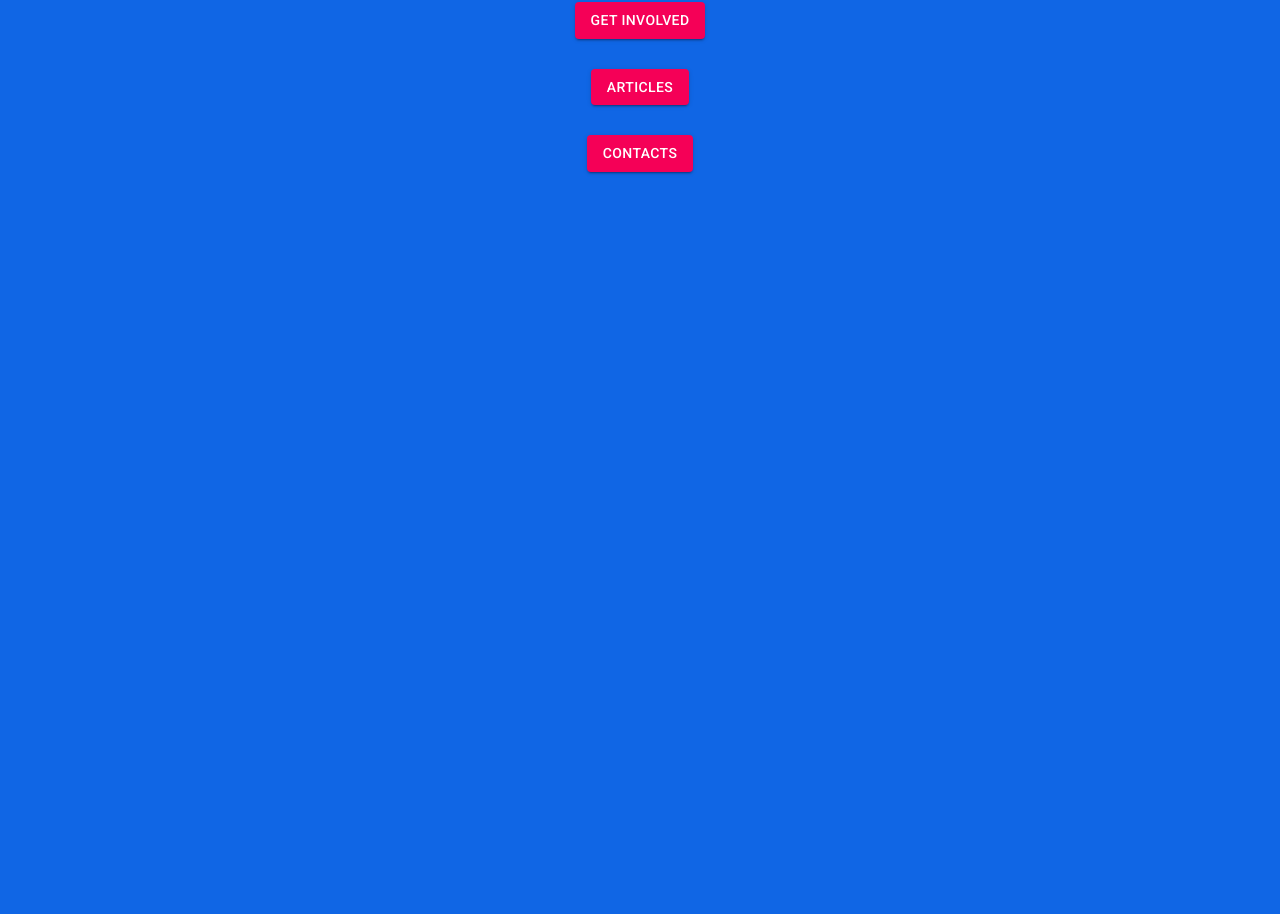
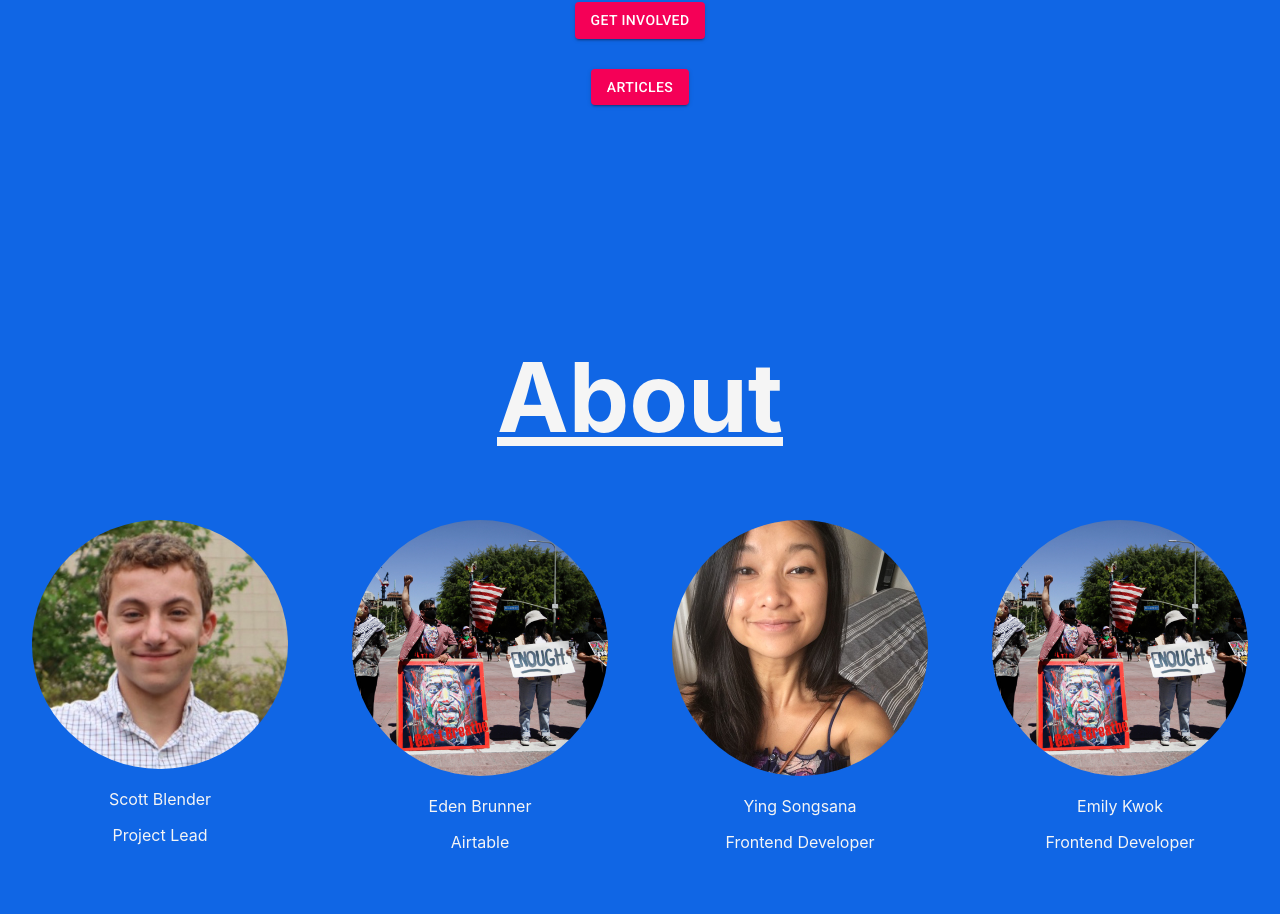
Before and after one commit to AirBLM/AirBLM-Website, a React (Create React App) app in the folder airblm/: page / in a window 1280 px wide. Shown: the part 1411-2325 px from the top of the page. Before the commit the page ends 1753 px from the top, so only its background shows below. Built offline with nearby package versions, Linux system fonts and the light colour scheme.

Commit message:
About section

```diff
--- a/airblm/src/App.js
+++ b/airblm/src/App.js
@@ -3,6 +3,7 @@ import './App.css';
 import Navbar from './Components/Navbar';
 import Welcome from './Components/Welcome';
 import Resources from './Components/Resources'
+import About from './Components/About';
 
 function App() {
   return (
@@ -12,7 +13,11 @@ function App() {
      <Welcome id='Welcome'></Welcome>
      </div>
      <Resources id='Resources'></Resources>
+     <div>
+       <About id="About"></About>
      </div>
+     </div>
+
   );
 }
 
--- /dev/null
+++ b/airblm/src/Components/About.css
@@ -0,0 +1,22 @@
+.About img{
+    border-radius: 50%;
+    width: calc(20vw)
+}
+.About{
+    display: grid;
+    grid-template-columns: auto auto auto auto;
+}
+.About p{
+    text-align: center;
+    color: whitesmoke;
+}
+
+.About_title{
+    font-size: 3em;
+    color: whitesmoke;
+    text-decoration: underline;
+}
+.About_email{
+    font-size: 2.5em;
+    color: whitesmoke;
+}
--- /dev/null
+++ b/airblm/src/Components/About.js
@@ -0,0 +1,26 @@
+import React from 'react'
+import './About.css'
+import Team from './Team_Photo'
+import Scott from '../assets/Scott.jpg'
+import Eden from '../assets/image.jpg'
+import Ying from '../assets/Ying.jpg'
+import Emily from '../assets/image.jpg'
+
+const About = () => {
+    return(
+        <div>
+        <div className='About_title'><h1>About</h1></div>
+        <div className='About'>
+        <Team photo = {Scott} name = 'Scott Blender' title = 'Project Lead'></Team>
+        <Team photo = {Eden} name = 'Eden Brunner' title = 'Airtable'></Team>
+        <Team photo = {Ying} name = 'Ying Songsana' title = 'Frontend Developer'></Team>
+        <Team photo = {Emily} name = 'Emily Kwok' title = 'Frontend Developer'></Team>
+        </div>
+        <div className = 'About_email'>
+            <p> For further questions, email us at airblm@gmail.com</p>
+        </div>
+        </div>
+    )
+}
+
+export default About;
--- /dev/null
+++ b/airblm/src/Components/Button.js
@@ -0,0 +1,32 @@
+import React from 'react';
+import Button from '@material-ui/core/Button';
+import { makeStyles } from '@material-ui/core/styles';
+
+
+const useStyles = makeStyles(theme => ({
+    modal: {
+        display: 'flex',
+        alignItems: 'center',
+        justifyContent: 'center',
+    },
+    paper: {
+        backgroundColor: theme.palette.background.paper,
+        border: '2px solid #000',
+        boxShadow: theme.shadows[5],
+        padding: theme.spacing(2, 4, 3),
+    },
+}));
+
+const _Button = (props) => {
+    const classes = useStyles();
+
+    return (
+        <div>
+            <Button variant="contained" color="secondary">
+                {props.text}
+            </Button>
+        </div>
+    );
+}
+
+export default _Button;
--- a/airblm/src/Components/Modal.js
+++ /dev/null
@@ -1,66 +0,0 @@
-import React from 'react';
-import Button from '@material-ui/core/Button';
-import { makeStyles } from '@material-ui/core/styles';
-import Modal from '@material-ui/core/Modal';
-import Backdrop from '@material-ui/core/Backdrop';
-import Fade from '@material-ui/core/Fade';
-
-const useStyles = makeStyles(theme => ({
-    modal: {
-        display: 'flex',
-        alignItems: 'center',
-        justifyContent: 'center',
-    },
-    paper: {
-        backgroundColor: theme.palette.background.paper,
-        border: '2px solid #000',
-        boxShadow: theme.shadows[5],
-        padding: theme.spacing(2, 4, 3),
-    },
-}));
-
-const AnimatedModal = (props) => {
-    const classes = useStyles();
-    const [open, setOpen] = React.useState(false);
-
-    const handleOpen = () => {
-        setOpen(true);
-    };
-
-    const handleClose = () => {
-        setOpen(false);
-    };
-
-    return (
-        <div>
-
-            <Button variant="contained" color="secondary" onClick={handleOpen}>
-                {props.text}
-            </Button>
-
-            <Modal
-                aria-labelledby="transition-modal-title"
-                aria-describedby="transition-modal-description"
-                className={classes.modal}
-                open={open}
-                onClose={handleClose}
-                closeAfterTransition
-                BackdropComponent={Backdrop}
-                BackdropProps={{
-                    timeout: 500,
-                }}
-            >
-                <Fade in={open}>
-                    <div className={classes.paper}>
-                        <h2>Animated React Modal</h2>
-                        <p>
-                            Lorem ipsum dolor sit amet, consectetur adipiscing elit. Morbi accumsan odio enim.
-                        </p>
-                    </div>
-                </Fade>
-            </Modal>
-        </div>
-    );
-}
-
-export default AnimatedModal;
--- a/airblm/src/Components/Navbar.css
+++ b/airblm/src/Components/Navbar.css
@@ -28,10 +28,10 @@
   .nav-item {
     display: inline;
     margin-left: 2rem;
-    color: #333;
+    color: white;
   }
   .nav-item:hover {
-    color: black;
+    color: whitesmoke;
     cursor: pointer;
     text-decoration: underline;
   }
--- a/airblm/src/Components/Resources.css
+++ b/airblm/src/Components/Resources.css
@@ -2,7 +2,7 @@
     position: relative;
     padding: 150px;
 }
-.Modals{
+.Button{
     padding: 10px;
     margin: 10px;
     display: flex;
--- a/airblm/src/Components/Resources.js
+++ b/airblm/src/Components/Resources.js
@@ -1,6 +1,6 @@
 import React, {Component} from 'react'
 import './Resources.css'
-import Modal from './Modal'
+import Button from './Button'
 
 
 class Resources extends Component{
@@ -9,12 +9,10 @@ class Resources extends Component{
             <div className='Resources'>
             <h1>Resources</h1>
             <p>View our national list of resources by category.</p>
-            <div className='Modals'> <Modal text='Petitions'></Modal> </div>
-            <div className='Modals'> <Modal text='Donations'></Modal> </div>
-            <div className='Modals'> <Modal text='Get Involved'></Modal> </div>
-            <div className='Modals'> <Modal text='Articles'></Modal> </div>
-            <div className='Modals'> <Modal text='Contacts'></Modal> </div>
-
+            <div className='Button'> <Button text='Petitions'></Button> </div>
+            <div className='Button'> <Button text='Donations'></Button> </div>
+            <div className='Button'> <Button text='Get Involved'></Button> </div>
+            <div className='Button'> <Button text='Articles'></Button> </div>
             </div>
         )
     }
--- /dev/null
+++ b/airblm/src/Components/Team_Photo.js
@@ -0,0 +1,14 @@
+import React from 'react'
+
+const Team = (props) => {
+    return(
+        <div>
+            <img src={props.photo} alt=''></img>
+            <p>{props.name}</p>
+            <p>{props.title}</p>
+        </div>
+
+    )
+}
+
+export default Team;
--- a/airblm/src/Components/Welcome.css
+++ b/airblm/src/Components/Welcome.css
@@ -12,7 +12,6 @@
   }
   .Welcome{
    /* Set up proportionate scaling */
-   width: 100%;
    height: auto;
    /* Set up positioning */
    position: relative;
```
Also changed, not shown: airblm/src/assets/Scott.jpg (added), airblm/src/assets/Ying.jpg (added).
